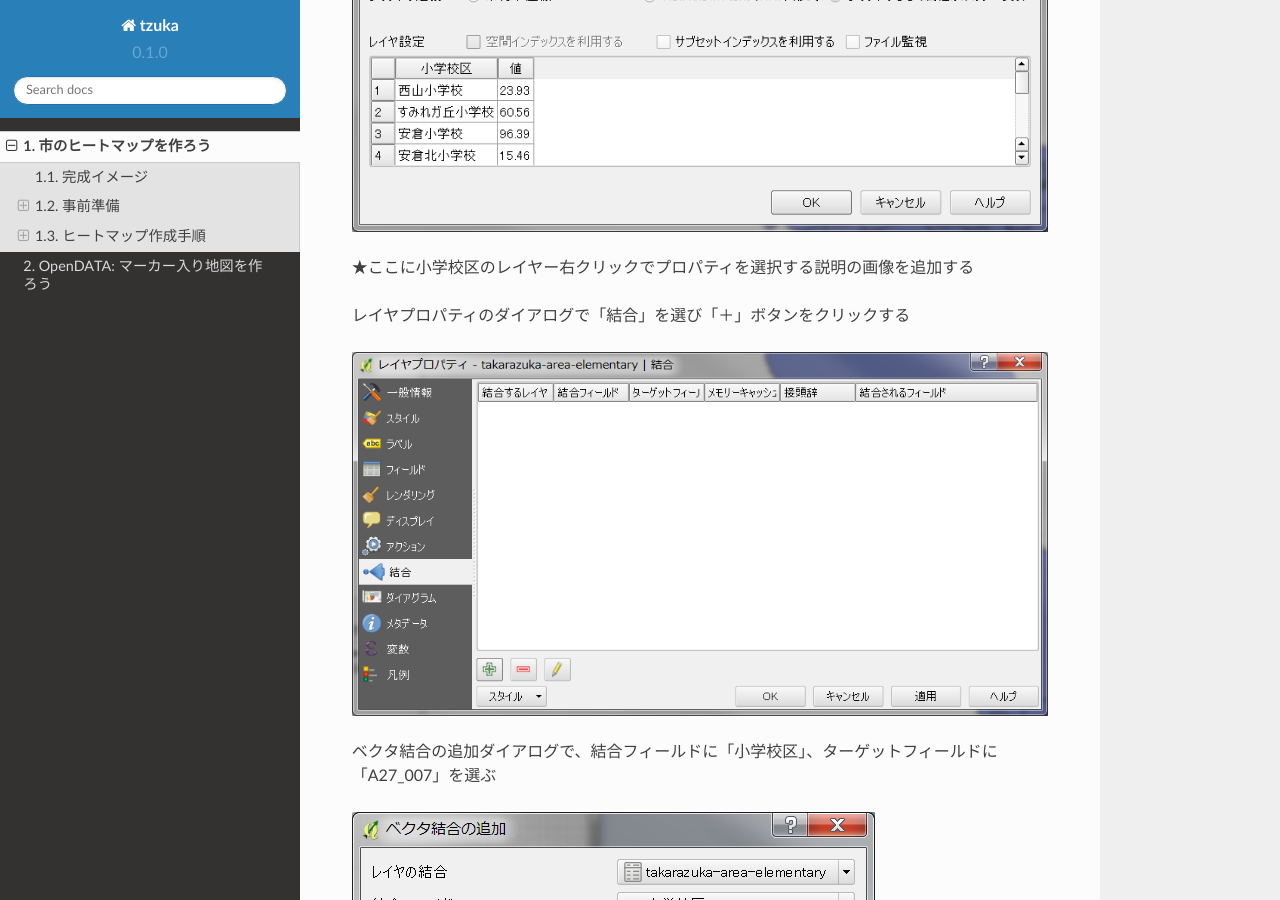
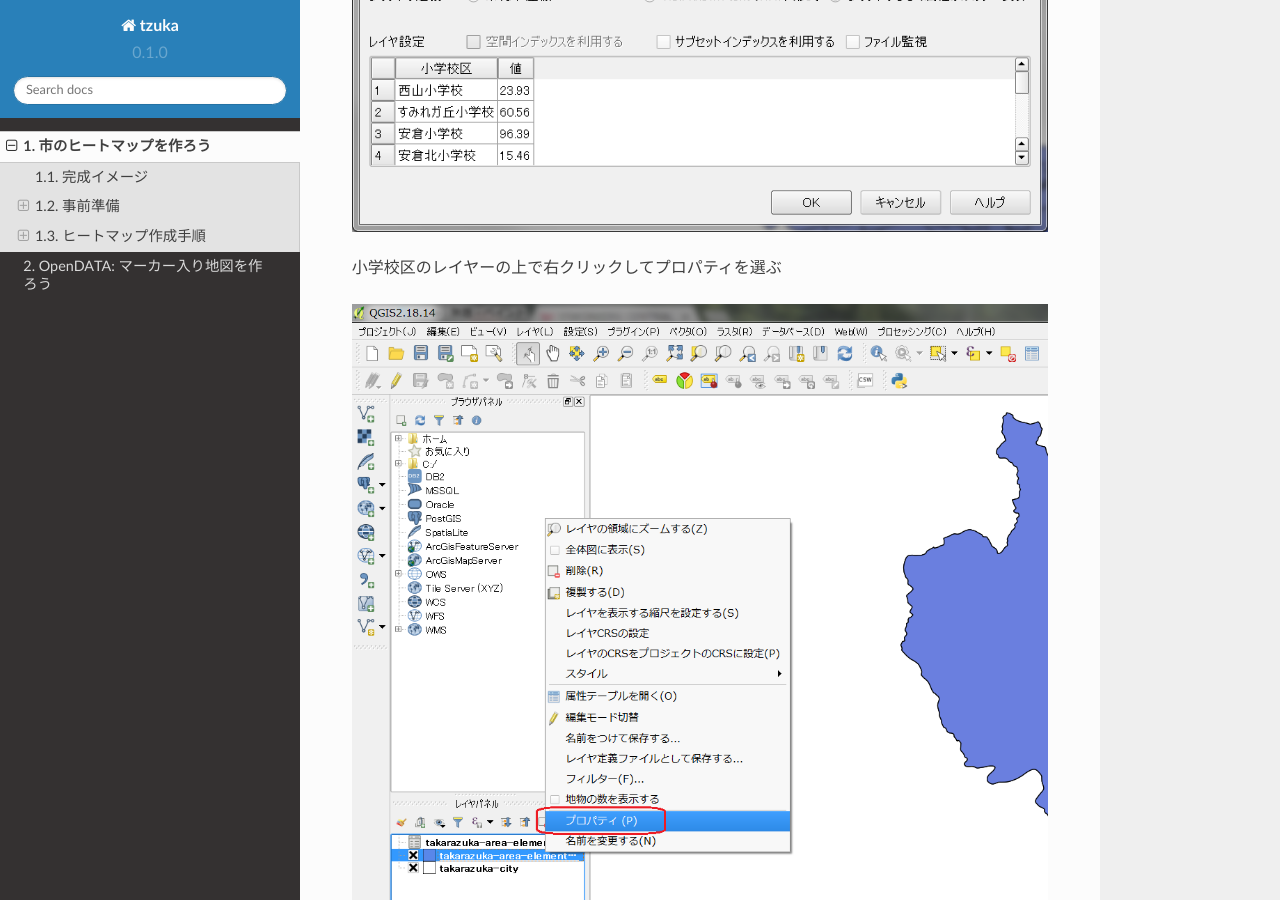
Before and after one commit to kon104/tzuka, a Sphinx documentation site: the page built from docs/qgis-heatmap.rst, in a window 1280 px wide and 900 px high, scrolled down 7467 px. Built offline with Sphinx 7.4.7 and the Read the Docs theme 2.0.0, drawn with Linux system fonts in a browser that asks for light colours.

Commit message:
added the image

```diff
--- a/docs/qgis-heatmap.rst
+++ b/docs/qgis-heatmap.rst
@@ -113,7 +113,9 @@ CSV形式で一行あたり ``小学校区名,数値`` の書式で、小学校
 
 .. image:: ./image/qgis-heatmap/dialog-add_delimitedlayer.png
 
-★ここに小学校区のレイヤー右クリックでプロパティを選択する説明の画像を追加する
+小学校区のレイヤーの上で右クリックしてプロパティを選ぶ
+
+.. image:: ./image/qgis-heatmap/qgis-popmenu_layersprop-elem.png
 
 レイヤプロパティのダイアログで「結合」を選び「＋」ボタンをクリックする
 
```
Also changed, not shown: docs/image/qgis-heatmap/qgis-popmenu_layersprop-elem.png (added).
